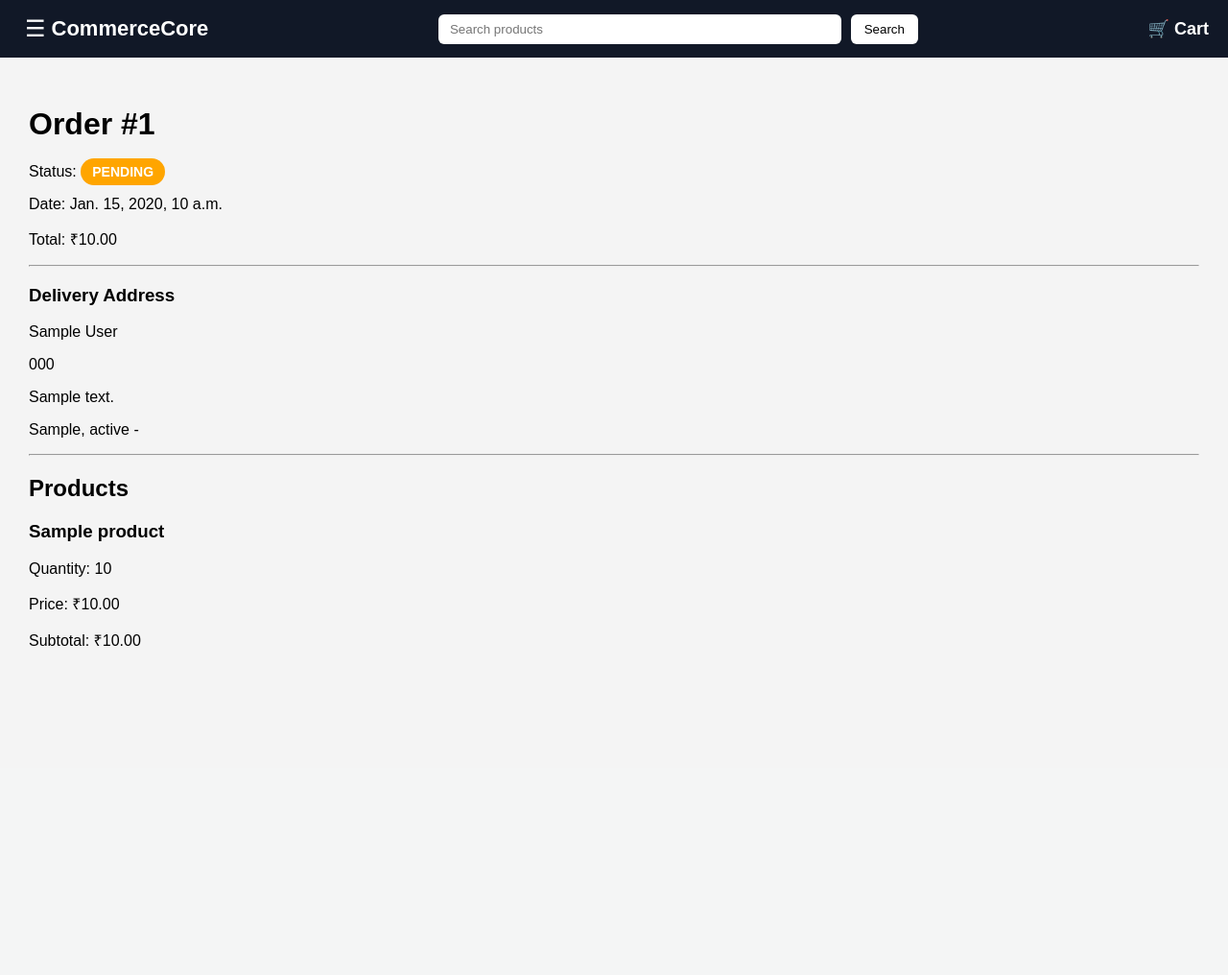
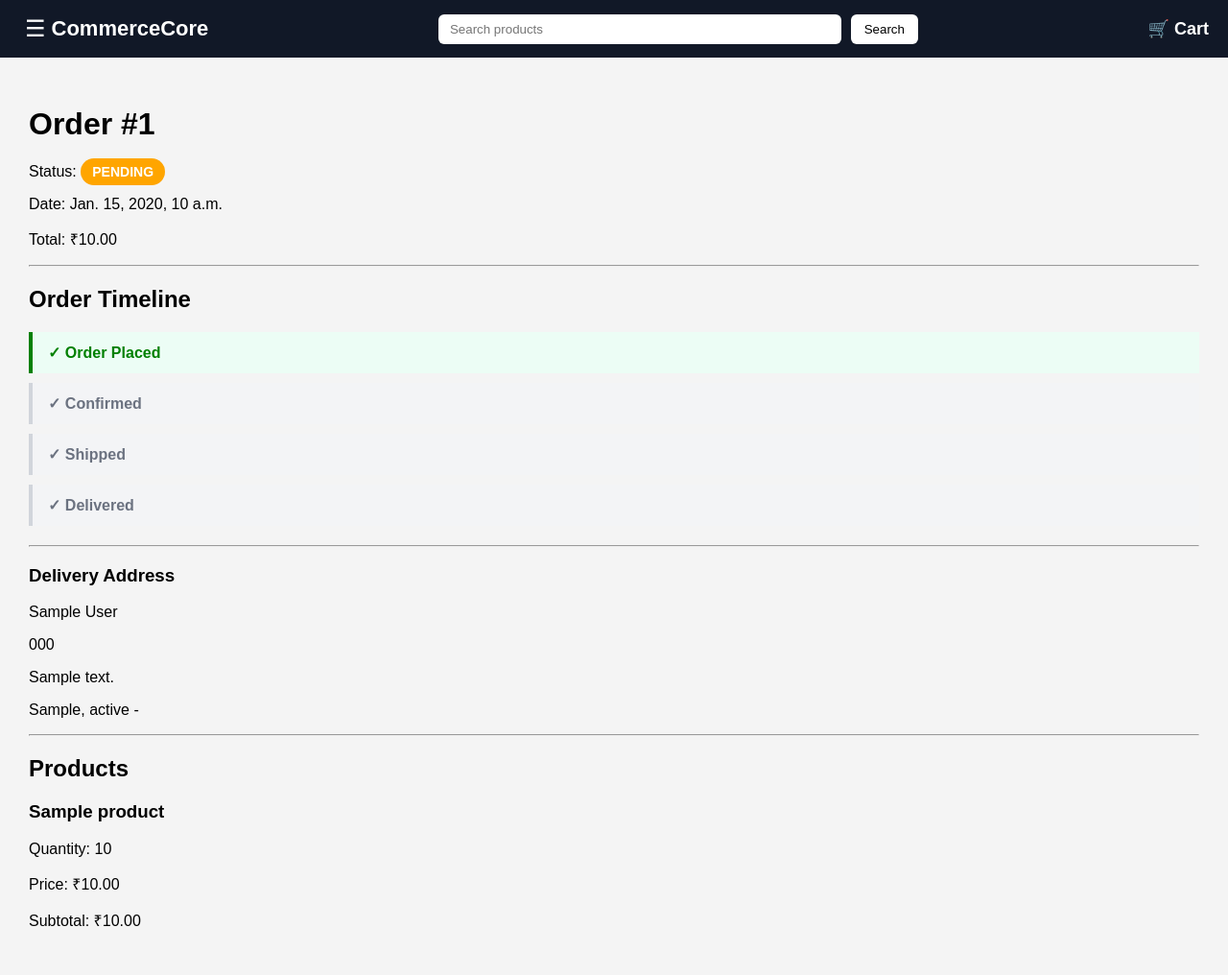
Before and after one commit to codeverse-amol/CommerceCore, a Django app: page /orders/1/ in a window 1280 px wide. Shown: the whole page at 96% size. Before the commit the page ends 673 px from the top, so only its background shows below. Run offline with Django 5.2, Linux system fonts and the light colour scheme; a user stored in the database is signed in; tables that the repository leaves empty hold one stand-in row (values such as "Sample post").

Commit message:
Added order status timeline

```diff
--- /dev/null
+++ b/main.py
@@ -0,0 +1,3 @@
+a = "5"
+b = 5
+print(a is not b)
--- a/static/css/base.css
+++ b/static/css/base.css
@@ -202,3 +202,37 @@ body{
 .cancel-btn:hover{
     background: darkred;
 }
+
+
+
+/* Order Timeline */
+
+.timeline{
+    margin: 20px 0;
+}
+
+.timeline-step{
+    padding: 12px 16px;
+    margin-bottom: 10px;
+
+    border-left: 4px solid #d1d5db;
+
+    background: #f3f4f6;
+
+    color: #6b7280;
+    font-weight: bold;
+}
+
+.timeline-step.active{
+    border-left: 4px solid green;
+
+    background: #ecfdf5;
+    color: green;
+}
+
+.timeline-step.cancelled{
+    border-left: 4px solid red;
+
+    background: #fef2f2;
+    color: red;
+}
--- a/static/css/orders.css
+++ b/static/css/orders.css
@@ -2,7 +2,7 @@
     background: orange;
 }
 
-.paid{
+.confirmed{
     background: blue;
 }
 
--- a/templates/orders/order_detail.html
+++ b/templates/orders/order_detail.html
@@ -26,8 +26,61 @@
         Total:
         ₹{{ order.total_amount }}
     </p>
+    <hr>
+
+    <h2>Order Timeline</h2>
+    {% if order.status == 'CANCELLED' %}
+
+    <div class="timeline">
+
+        <div class="timeline-step active">
+            ✓ Order Placed
+        </div>
+
+        <div class="timeline-step cancelled">
+            ✕ Cancelled
+        </div>
+
+    </div>
+
+    {% else %}
+
+    <div class="timeline">
+
+        <div class="timeline-step active">
+            ✓ Order Placed
+        </div>
+
+        <div class="timeline-step
+            {% if order.status == 'CONFIRMED' or order.status == 'SHIPPED' or order.status == 'DELIVERED' %}
+                active
+            {% endif %}
+        ">
+            ✓ Confirmed
+        </div>
+
+        <div class="timeline-step
+            {% if order.status == 'SHIPPED' or order.status == 'DELIVERED' %}
+                active
+            {% endif %}
+        ">
+            ✓ Shipped
+        </div>
+
+        <div class="timeline-step
+            {% if order.status == 'DELIVERED' %}
+                active
+            {% endif %}
+        ">
+            ✓ Delivered
+        </div>
+
+    </div>
+
+    {% endif %}
 
     <hr>
+
     <h3>Delivery Address</h3>
 
     <p>
```
Also changed, not shown: features.txt (+47 -0 lines).
